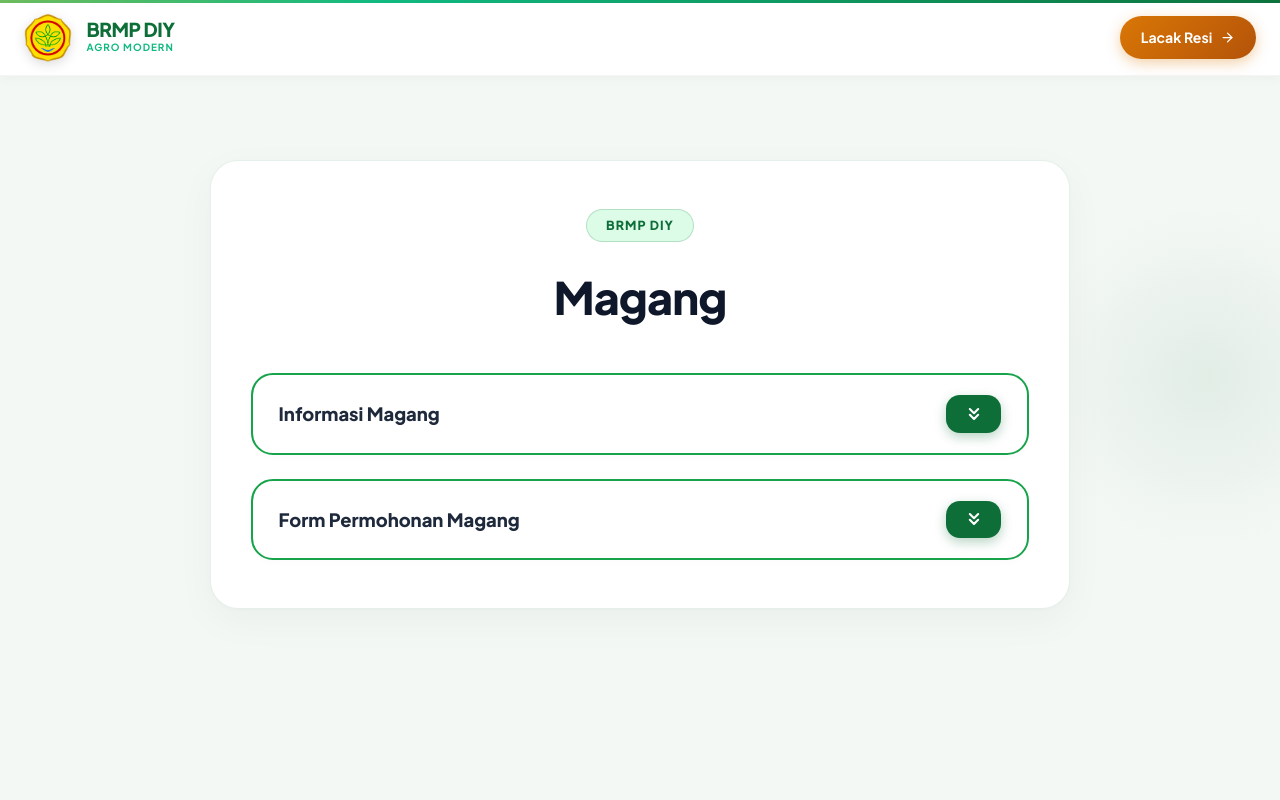
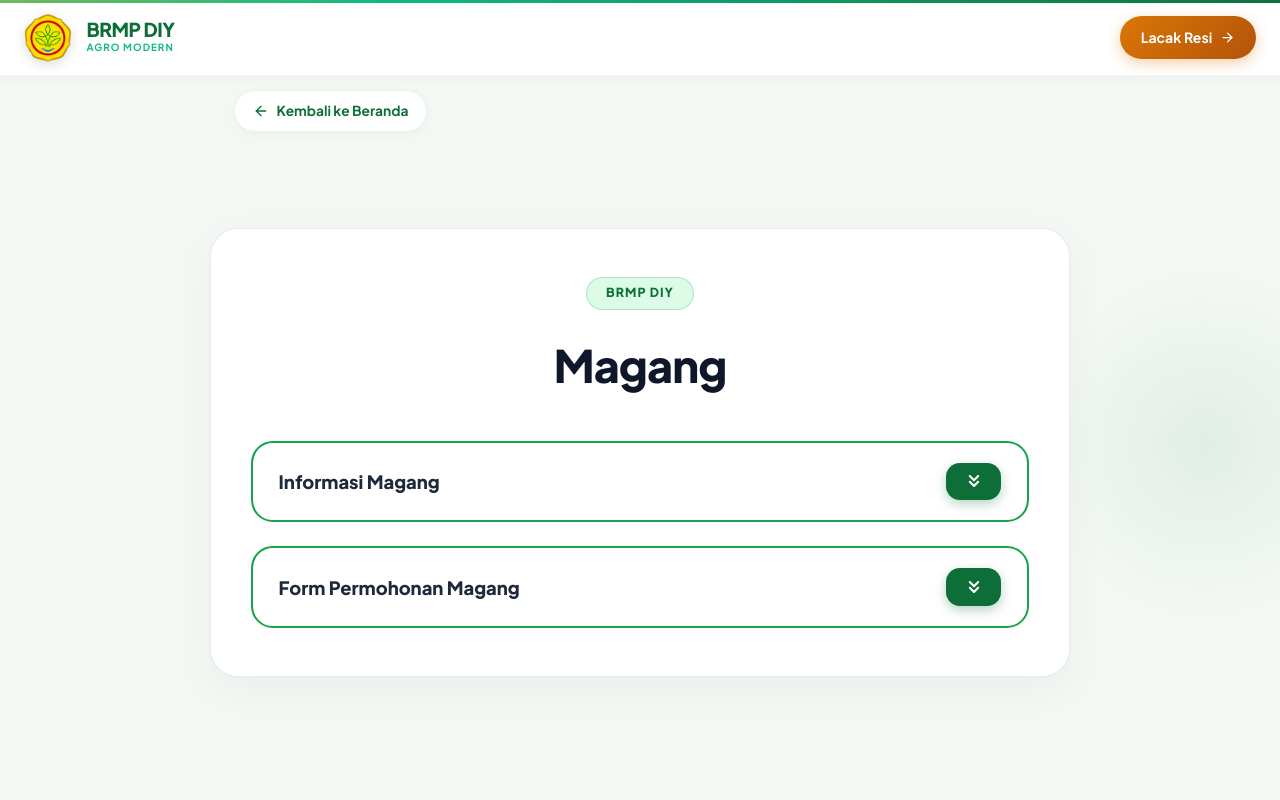
Before and after one commit to BRMPDIY/brmpFE, a React (Vite) app: page /magang in a window 1280 px wide. Shown: the top 800 px of the page. Built offline with nearby package versions, Linux system fonts and the light colour scheme.

Commit message:
refactor(magang): move Magang section to dedicated /magang page and trigger via Magang tile click

```diff
--- a/src/App.jsx
+++ b/src/App.jsx
@@ -5,7 +5,6 @@ import Hero from './components/Hero';
 import LabTracking from './components/LabTracking';
 import BenihSection from './components/BenihSection';
 import PortalLayanan from './components/PortalLayanan';
-import MagangSection from './components/MagangSection';
 import Footer from './components/Footer';
 import TrackPage from './pages/TrackPage';
 import BenihPage from './pages/BenihPage';
@@ -25,7 +24,6 @@ function HomePage({ onOpenGuideModal }) {
       <LabTracking />
       <BenihSection />
       <PortalLayanan />
-      <MagangSection />
     </>
   );
 }
@@ -114,7 +112,7 @@ export default function App() {
                 },
                 {
                   num: '3', title: 'Pendaftaran Magang Online',
-                  desc: 'Buka bagian Magang, baca Informasi Magang, lalu buka Form Permohonan Magang untuk mendaftar secara online.',
+                  desc: 'Buka bagian Magang dari Portal Layanan atau Menu Navigasi, lalu baca Informasi & Form Permohonan Magang untuk mendaftar secara online.',
                 },
               ].map((item) => (
                 <div key={item.num} style={{ backgroundColor: '#f8fafc', padding: '1rem', borderRadius: '12px', display: 'flex', gap: '0.8rem' }}>
--- a/src/components/Navbar.jsx
+++ b/src/components/Navbar.jsx
@@ -1,5 +1,5 @@
 import React, { useState, useEffect } from 'react';
-import { ArrowRight, Menu, X, Leaf } from 'lucide-react';
+import { ArrowRight, Menu, X } from 'lucide-react';
 import { Link, useLocation, useNavigate } from 'react-router-dom';
 
 export default function Navbar() {
@@ -40,7 +40,7 @@ export default function Navbar() {
       isActive: () => location.pathname === '/benih',
     },
     {
-      id: 'magang', label: 'Magang', type: 'scroll', hash: '#magang',
+      id: 'magang', label: 'Magang', type: 'route', to: '/magang',
       isActive: () => location.pathname === '/magang',
     },
     {
--- a/src/components/PortalLayanan.jsx
+++ b/src/components/PortalLayanan.jsx
@@ -3,6 +3,7 @@ import {
   Users, MessageSquareWarning, Building2, Volume2, UserCheck, MapPin,
   Search, CheckCircle, X, Send, FileCheck,
 } from 'lucide-react';
+import { useNavigate } from 'react-router-dom';
 
 function useScrollReveal(threshold = 0.1) {
   const ref = useRef(null);
@@ -45,6 +46,16 @@ export default function PortalLayanan() {
   const [formData, setFormData] = useState({ nama: '', telepon: '', instansi: '', pesan: '' });
   const [submitted, setSubmitted] = useState(null);
   const [hoveredTile, setHoveredTile] = useState(null);
+  const navigate = useNavigate();
+
+  const handleTileClick = (tile) => {
+    if (tile.id === 'magang') {
+      navigate('/magang');
+    } else {
+      setSelectedService(tile);
+      setSubmitted(null);
+    }
+  };
 
   const handleTrack = (e) => {
     e.preventDefault();
@@ -137,7 +148,7 @@ export default function PortalLayanan() {
               return (
                 <div
                   key={tile.id}
-                  onClick={() => { setSelectedService(tile); setSubmitted(null); }}
+                  onClick={() => handleTileClick(tile)}
                   onMouseOver={() => setHoveredTile(tile.id)}
                   onMouseOut={() => setHoveredTile(null)}
                   style={{
--- a/src/pages/MagangPage.jsx
+++ b/src/pages/MagangPage.jsx
@@ -1,9 +1,42 @@
 import React from 'react';
 import MagangSection from '../components/MagangSection';
+import { Link } from 'react-router-dom';
+import { ArrowLeft } from 'lucide-react';
 
 export default function MagangPage() {
   return (
-    <div style={{ paddingTop: '80px', minHeight: '100vh', backgroundColor: '#f4f8f5' }}>
+    <div style={{ paddingTop: '90px', minHeight: '100vh', backgroundColor: '#f4f8f5', paddingBottom: '3rem' }}>
+      {/* Back button container */}
+      <div style={{ maxWidth: '860px', margin: '0 auto 1rem auto', padding: '0 1.5rem' }}>
+        <Link
+          to="/"
+          style={{
+            display: 'inline-flex',
+            alignItems: 'center',
+            gap: '0.5rem',
+            backgroundColor: '#ffffff',
+            color: '#0d6e38',
+            padding: '0.55rem 1.1rem',
+            borderRadius: '9999px',
+            fontSize: '0.86rem',
+            fontWeight: 700,
+            textDecoration: 'none',
+            boxShadow: '0 2px 8px rgba(0,0,0,0.04)',
+            border: '1px solid #dcfce7',
+            transition: 'all 0.2s ease',
+          }}
+          onMouseOver={(e) => {
+            e.currentTarget.style.backgroundColor = '#dcfce7';
+          }}
+          onMouseOut={(e) => {
+            e.currentTarget.style.backgroundColor = '#ffffff';
+          }}
+        >
+          <ArrowLeft size={16} />
+          <span>Kembali ke Beranda</span>
+        </Link>
+      </div>
+
       <MagangSection />
     </div>
   );
```
